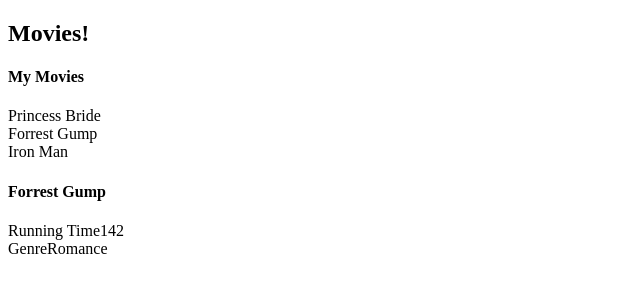
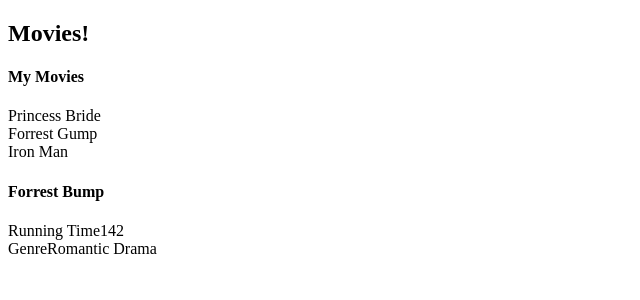
Before and after one commit to mukhsia/devcodecamp_movies_frontend, a React (Create React App) app: page / in a window 1280 px wide. Shown: the top 300 px of the page, without its empty margins (0-640 px from the left). Built offline with nearby package versions, Linux system fonts and the light colour scheme.

Commit message:
Refactored MovieInfo to use movieObj prop.

```diff
--- a/src/App.jsx
+++ b/src/App.jsx
@@ -4,11 +4,17 @@
 import MovieList from "./components/MovieList/MovieList";
 
 function App() {
+  const selectedMovie = {
+    title: "Forrest Bump",
+    runningTime: 142,
+    genre: "Romantic Drama",
+  };
+
   return (
     <div className="App">
       <Header />
       <MovieList />
-      <MovieInfo title="Forrest Gump" runningTime="142" genre="Romance" />
+      <MovieInfo movieObj={selectedMovie} />
     </div>
   );
 }
--- a/src/components/MovieInfo/MovieInfo.jsx
+++ b/src/components/MovieInfo/MovieInfo.jsx
@@ -1,15 +1,15 @@
-const MovieInfo = ({ title, runningTime, genre }) => {
+const MovieInfo = ({ movieObj }) => {
   return (
     <div>
-      <h4>{title}</h4>
+      <h4>{movieObj.title}</h4>
       <div>
         <div>
           <span>Running Time</span>
-          <span>{runningTime}</span>
+          <span>{movieObj.runningTime}</span>
         </div>
         <div>
           <span>Genre</span>
-          <span>{genre}</span>
+          <span>{movieObj.genre}</span>
         </div>
       </div>
     </div>
```
